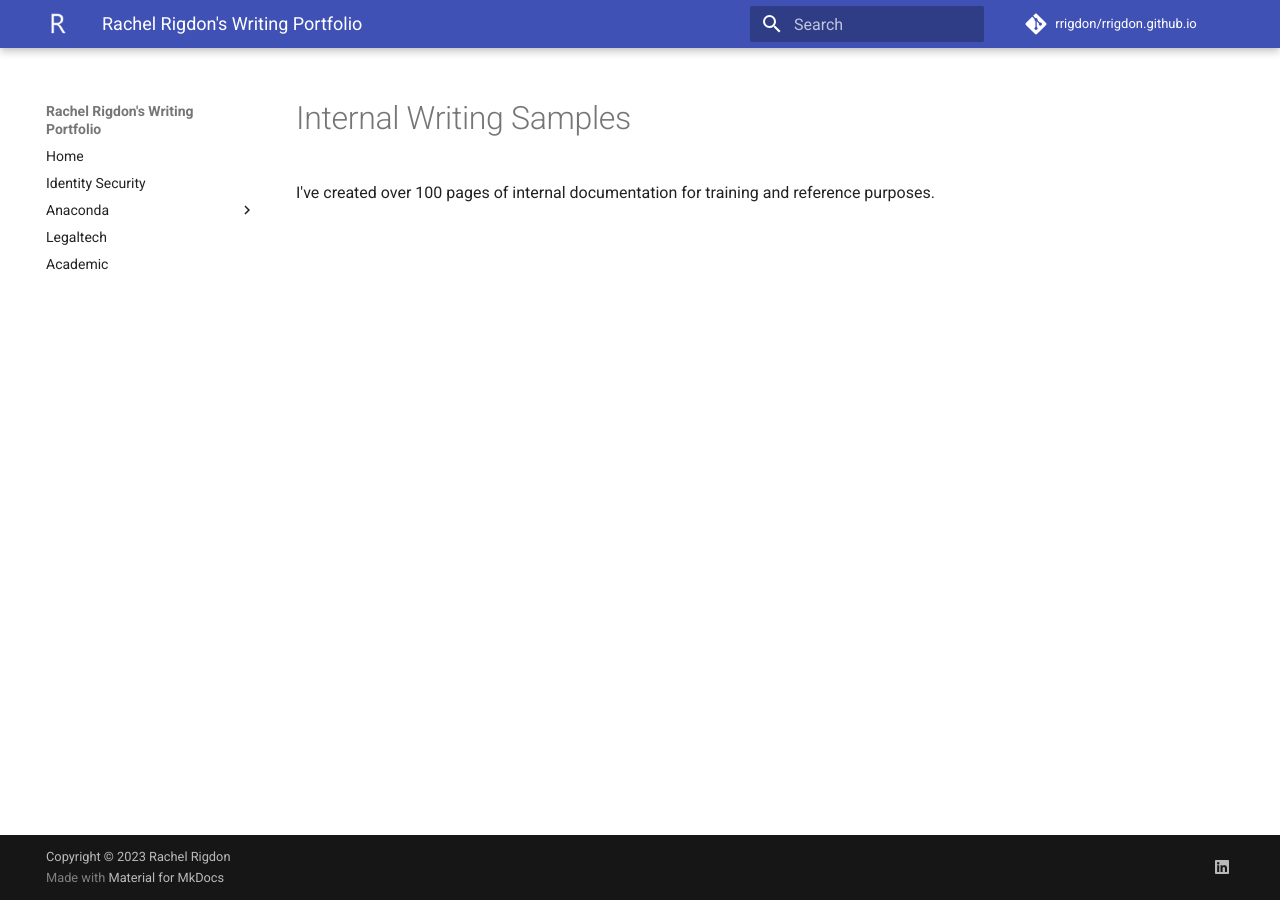
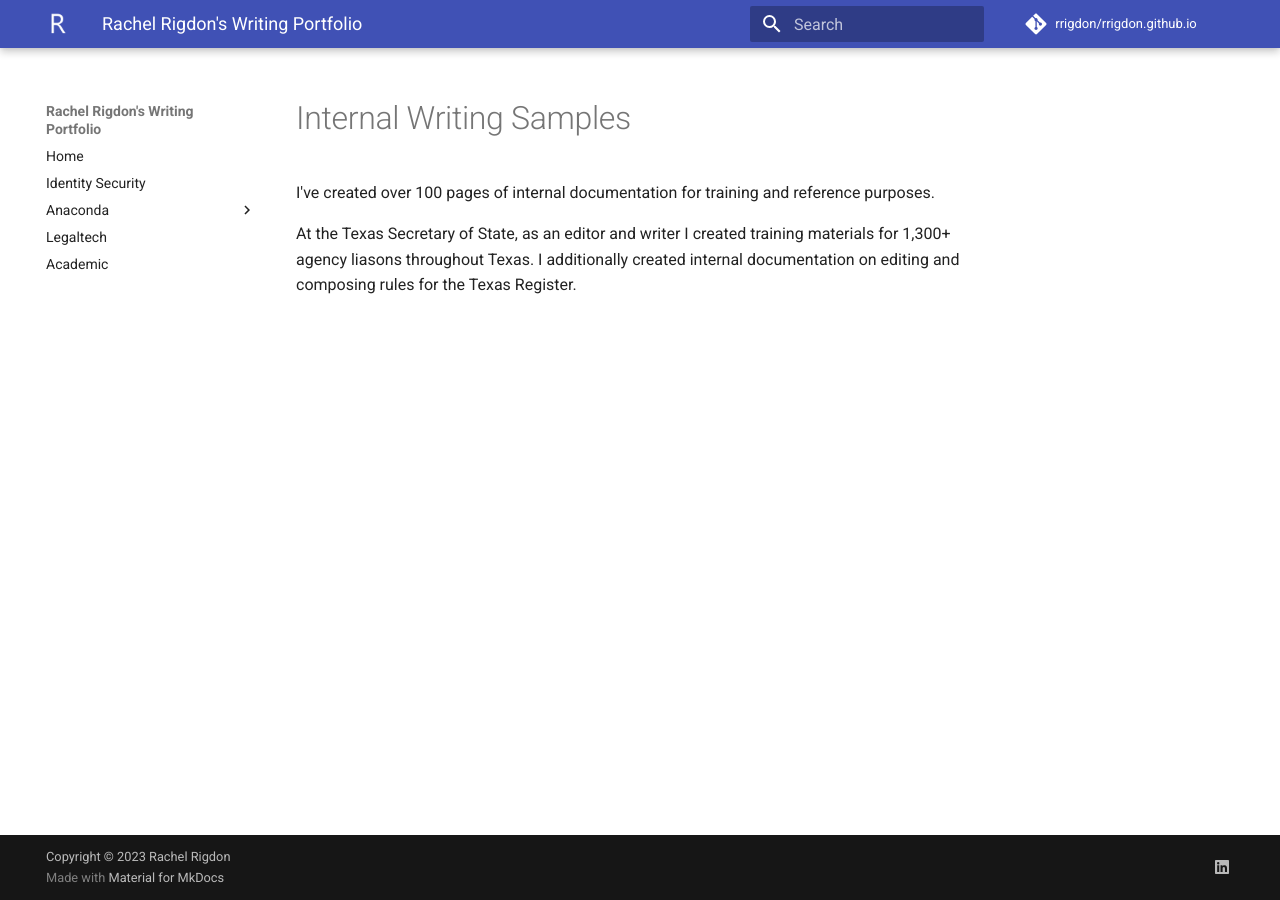
Before and after one commit to rrigdon/rrigdon.github.io, an MkDocs documentation site: the page built from docs/internal/index.md, in a window 1280 px wide. Built offline with MkDocs 1.6.1 and Material for MkDocs 9.7.7, drawn with Linux system fonts in a browser that asks for light colours; comment, search, counter and statistics services are not loaded.

Commit message:
testing deployment

```diff
--- a/docs/internal/index.md
+++ b/docs/internal/index.md
@@ -6,3 +6,5 @@ search:
 # Internal Writing Samples
 
 I've created over 100 pages of internal documentation for training and reference purposes.
+
+At the Texas Secretary of State, as an editor and writer I created training materials for 1,300+ agency liasons throughout Texas. I additionally created internal documentation on editing and composing rules for the Texas Register.
```
